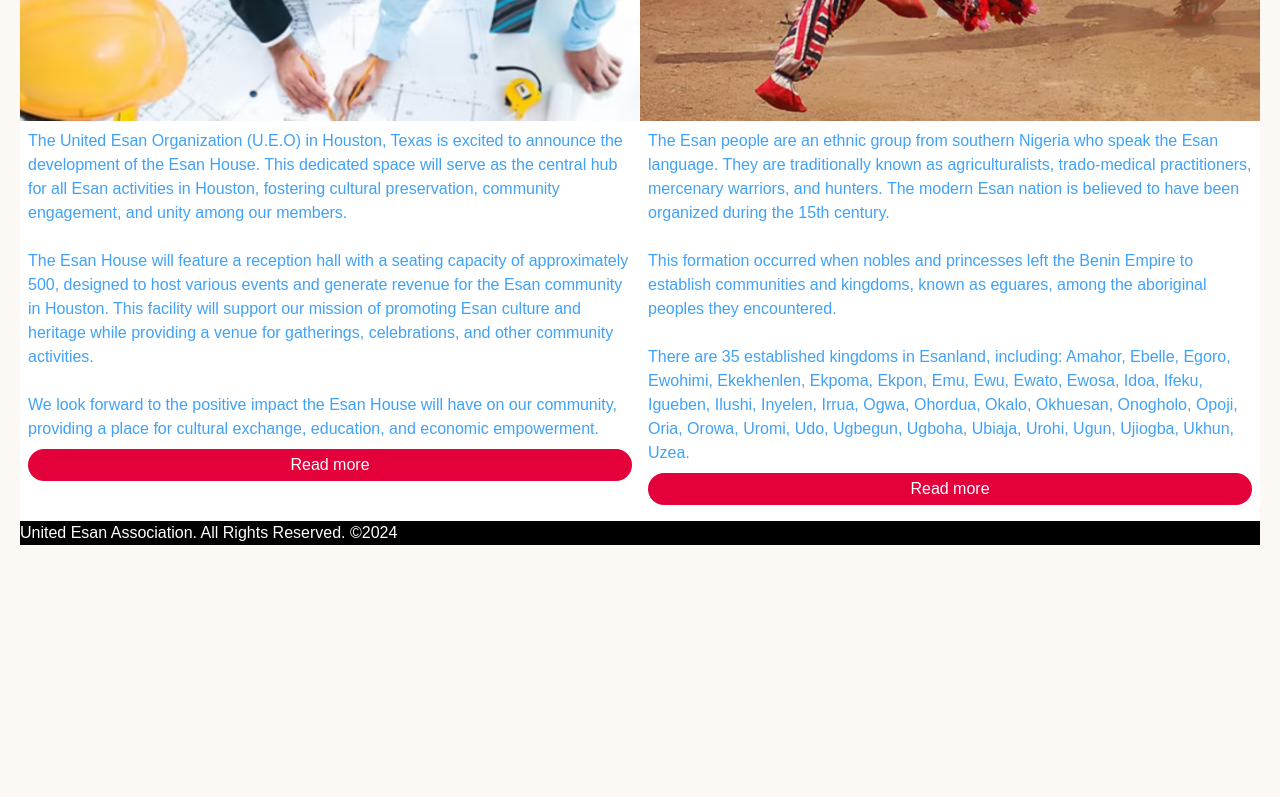
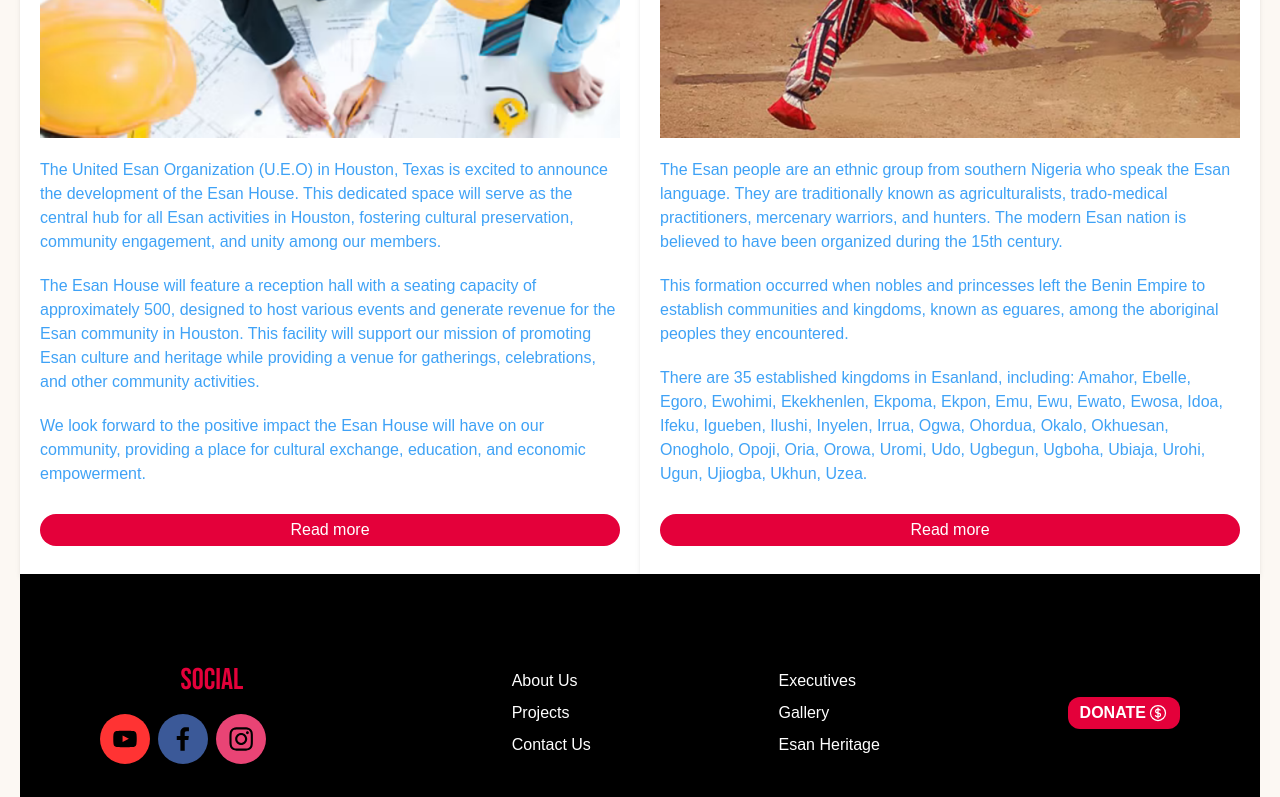
Before and after one commit to blessedjoe2000/organization, a Next.js app: page / in a window 1280 px wide. Shown: the part 2000-2797 px from the top of the page. Before the commit the page ends 2545 px from the top, so only its background shows below. Built offline with nearby package versions, Linux system fonts and the light colour scheme; a web font is replaced by a local one.

Commit message:
footer added

```diff
--- a/app/component/Footer/Footer.jsx
+++ b/app/component/Footer/Footer.jsx
@@ -1,11 +1,49 @@
-import React from "react";
+import Link from "next/link";
+import SocialMedia from "../SocialMedia/SocialMedia";
 
 export default function Footer() {
   return (
-    <div>
-      <div></div>
+    <div className=" font-semi-bold bg-black text-white ">
+      <div className="flex justify-between items-center p-20 gap-5">
+        <div>
+          <h2>Social</h2>
+          <SocialMedia />
+        </div>
+        <div className="flex flex-col gap-2">
+          <Link href="/">About Us</Link>
+          <Link href="/">Projects</Link>
+          <Link href="/">Contact Us</Link>
+        </div>
+        <div className="flex flex-col gap-2">
+          <Link href="/">Executives</Link>
+          <Link href="/">Gallery</Link>
+          <Link href="/">Esan Heritage</Link>
+        </div>
+        <div>
+          <Link
+            href="/"
+            className="flex justify-center items-center gap-0.5 hover:text-light-blue hover:underline px-3 py-1 bg-sharp-red rounded-xl text-white font-semibold"
+          >
+            <p>DONATE</p>
+            <svg
+              xmlns="http://www.w3.org/2000/svg"
+              fill="none"
+              viewBox="0 0 24 24"
+              strokeWidth={1.5}
+              stroke="currentColor"
+              className="size-5"
+            >
+              <path
+                strokeLinecap="round"
+                strokeLinejoin="round"
+                d="M12 6v12m-3-2.818.879.659c1.171.879 3.07.879 4.242 0 1.172-.879 1.172-2.303 0-3.182C13.536 12.219 12.768 12 12 12c-.725 0-1.45-.22-2.003-.659-1.106-.879-1.106-2.303 0-3.182s2.9-.879 4.006 0l.415.33M21 12a9 9 0 1 1-18 0 9 9 0 0 1 18 0Z"
+              />
+            </svg>
+          </Link>
+        </div>
+      </div>
       <div>
-        <h3 className=" font-semi-bold bg-black text-white">
+        <h3 className="text-center pb-5">
           United Esan Association. All Rights Reserved. ©
           {new Date().getFullYear()}
         </h3>
--- a/app/component/Proverbs/Proverbs.jsx
+++ b/app/component/Proverbs/Proverbs.jsx
@@ -30,10 +30,7 @@ export default function Proverbs({ initialProverb }) {
   return (
     <div className="bg-black text-white p-28 text-center my-10">
       <div className="flex justify-center items-center gap-2 font-semibold text-2xl ">
-        <h3 className="font-protestRevolution">
-          {" "}
-          {currentProverb.esanProverb}
-        </h3>
+        <h3 className="font-protestRevolution">{currentProverb.esanProverb}</h3>
         <p className="font-aclonica ">"{currentProverb.value}"</p>
       </div>
 
--- a/app/component/ShortNote/ShortNote.jsx
+++ b/app/component/ShortNote/ShortNote.jsx
@@ -2,21 +2,21 @@ import Image from "next/image";
 import React from "react";
 import project from "@/public/images/ueo_project3.png";
 import esanpeople from "@/public/images/ueo_project4.png";
-import AOS from "aos";
 import "aos/dist/aos.css";
 
 export default function ShortNote() {
   return (
     <div className="flex">
-      <div className="image-container " data-aos="fade-up">
+      <div className="image-container p-5 shadow-md" data-aos="fade-up">
         <h2>Our Projects</h2>
         <Image
           src={project}
           alt="our projects"
           layout="responsive"
           data-aos="fade-right"
+          className="my-5"
         />
-        <div className="p-2 content">
+        <div className=" content ">
           <p>
             The United Esan Organization (U.E.O) in Houston, Texas is excited to
             announce the development of the Esan House. This dedicated space
@@ -24,8 +24,8 @@ export default function ShortNote() {
             fostering cultural preservation, community engagement, and unity
             among our members.
           </p>
-          <br />
-          <p>
+
+          <p className="my-5">
             The Esan House will feature a reception hall with a seating capacity
             of approximately 500, designed to host various events and generate
             revenue for the Esan community in Houston. This facility will
@@ -33,8 +33,8 @@ export default function ShortNote() {
             providing a venue for gatherings, celebrations, and other community
             activities.
           </p>
-          <br />
-          <p>
+
+          <p className="mb-5">
             We look forward to the positive impact the Esan House will have on
             our community, providing a place for cultural exchange, education,
             and economic empowerment.
@@ -44,15 +44,16 @@ export default function ShortNote() {
           </button>
         </div>
       </div>
-      <div className="image-container" data-aos="fade-up">
+      <div className="image-container p-5 shadow-md" data-aos="fade-up">
         <h2>Esan People and Culture</h2>
         <Image
           src={esanpeople}
           alt="esan people and culture"
           layout="responsive"
           data-aos="fade-left"
+          className="my-5"
         />
-        <div className="p-2 content">
+        <div className=" content">
           <p>
             The Esan people are an ethnic group from southern Nigeria who speak
             the Esan language. They are traditionally known as agriculturalists,
@@ -60,14 +61,14 @@ export default function ShortNote() {
             modern Esan nation is believed to have been organized during the
             15th century.
           </p>
-          <br />
-          <p>
+
+          <p className="my-5">
             This formation occurred when nobles and princesses left the Benin
             Empire to establish communities and kingdoms, known as eguares,
             among the aboriginal peoples they encountered.
           </p>
-          <br />
-          <p>
+
+          <p className="mb-5">
             There are 35 established kingdoms in Esanland, including: Amahor,
             Ebelle, Egoro, Ewohimi, Ekekhenlen, Ekpoma, Ekpon, Emu, Ewu, Ewato,
             Ewosa, Idoa, Ifeku, Igueben, Ilushi, Inyelen, Irrua, Ogwa, Ohordua,
--- /dev/null
+++ b/app/component/SocialMedia/SocialMedia.jsx
@@ -0,0 +1,14 @@
+import { SocialIcon } from "react-social-icons";
+import "react-social-icons/vimeo";
+import "react-social-icons/meetup";
+
+export default function SocialMedia() {
+  return (
+    <div className="my-2 flex gap-2 ">
+      <SocialIcon network="youtube" url="#" />
+      <SocialIcon network="facebook" url="#" />
+      <SocialIcon network="instagram" url="#" />
+      <SocialIcon network="x" url="#" />
+    </div>
+  );
+}
--- a/package.json
+++ b/package.json
@@ -13,7 +13,8 @@
     "next": "14.2.5",
     "react": "^18",
     "react-dom": "^18",
-    "react-slideshow-image": "^4.3.1"
+    "react-slideshow-image": "^4.3.1",
+    "react-social-icons": "^6.16.0"
   },
   "devDependencies": {
     "eslint": "^8",
```
Also changed, not shown: app/lib/getProverbs.js, 1 other file (tests, documents, lock files or other folders).
